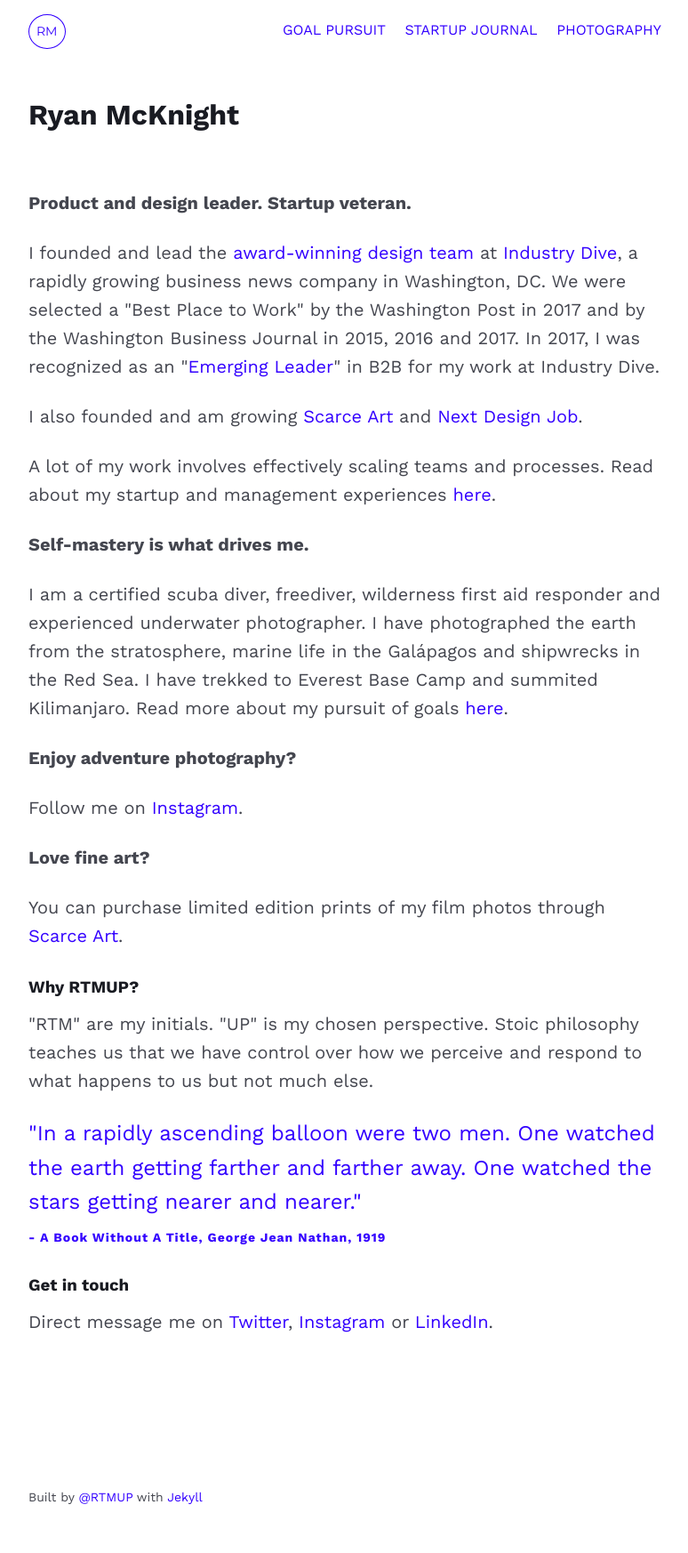
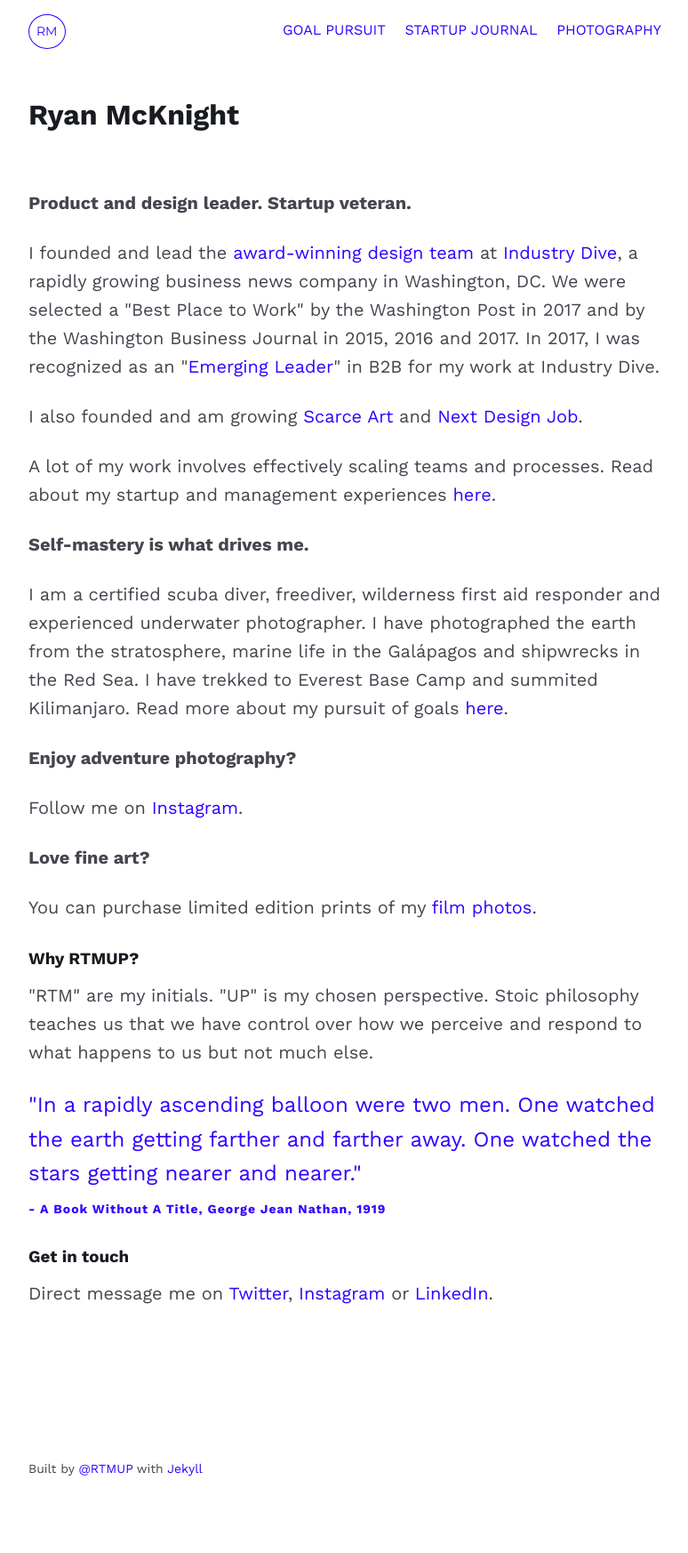
Before and after one commit to mcknightlabs/rtmup, a Jekyll site: the page built from index.html, in a window 1280 px wide. Shown: the whole page at 89% size, without its empty margins (248-1022 px from the left). Built offline with Jekyll 4.4.1, drawn with Linux system fonts in a browser that asks for light colours; after the commit the page ends 1714 px from its top, so only the background shows below that.

Commit message:
updates home page

```diff
--- a/index.html
+++ b/index.html
@@ -23,7 +23,7 @@
 
 <p><strong>Love fine art?</strong> </p>
 
-<p>You can purchase limited edition prints of my film photos through <a href="https://www.ScarceArt.com">Scarce Art</a>.</p>
+<p>You can purchase limited edition prints of my <a href="{{ site.github.url }}/photography.html">film photos</a>.
 
 <h3>Why RTMUP?</h3>
 
```
